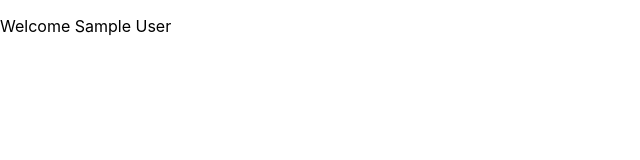
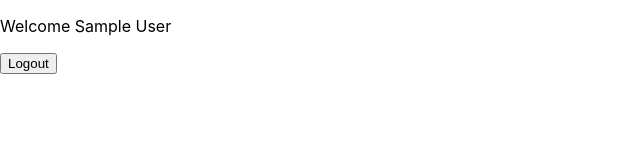
Before and after one commit to fanuel-nashon/to-do-app, a React (Create React App) app in the folder frontend/: page /dashboard in a window 1280 px wide. Shown: the top 160 px of the page, without its empty margins (0-640 px from the left). Built offline with nearby package versions, Linux system fonts and the light colour scheme; sample sign-in values are in the browser's storage; the HTML template or start-up script is replaced by a standard one.

Commit message:
feat: add logout functionality

```diff
--- a/frontend/src/components/pages/dashboard.js
+++ b/frontend/src/components/pages/dashboard.js
@@ -1,11 +1,46 @@
-import React from "react";
+import React, {useState, useEffect} from "react";
+import { useNavigate } from "react-router-dom";
 
 function Dashboard(){
-    const token = localStorage.getItem('token');
-    const payload = JSON.parse(atob(token.split('.')[1]));
+    const navigate  = useNavigate();
+    const [error, setError] = useState(false)
+
+    const token     = localStorage.getItem('token');
+    let payload     = {};
+
+    if(token) {
+        try {
+            payload   = JSON.parse(atob(token.split('.')[1]));
+        } catch (err) {
+            console.error("Invalid token", err);
+            navigate("/login");
+        }
+    }
+    else {
+        navigate("/login");
+    }
+
+    const handleLogout  = async (e) => {
+        e.preventDefault();
+        try{
+            localStorage.removeItem('token');
+            navigate('/login');
+        } catch (err) {
+            setError("Logout failed");
+        }
+    };
+
     return(
         <>
             <p>Welcome {payload.name}</p>
+            <form   id="logoutForm"
+                    onSubmit={handleLogout}
+            >
+                <button type="submit">
+                    Logout
+                </button>
+                {error && <p style={{color: 'red' }}> {error}</p>}
+            </form>
         </>
     );
 }
```
